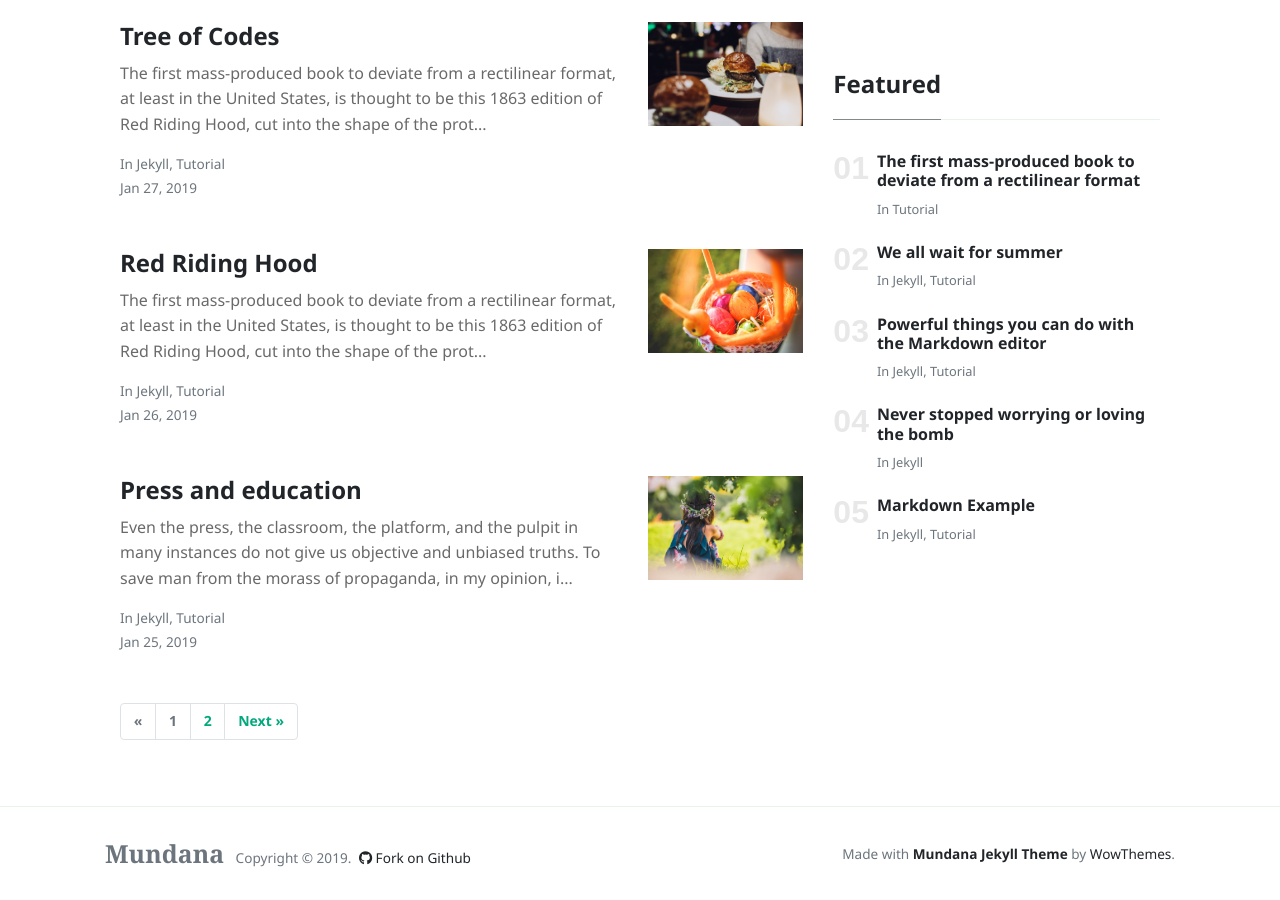
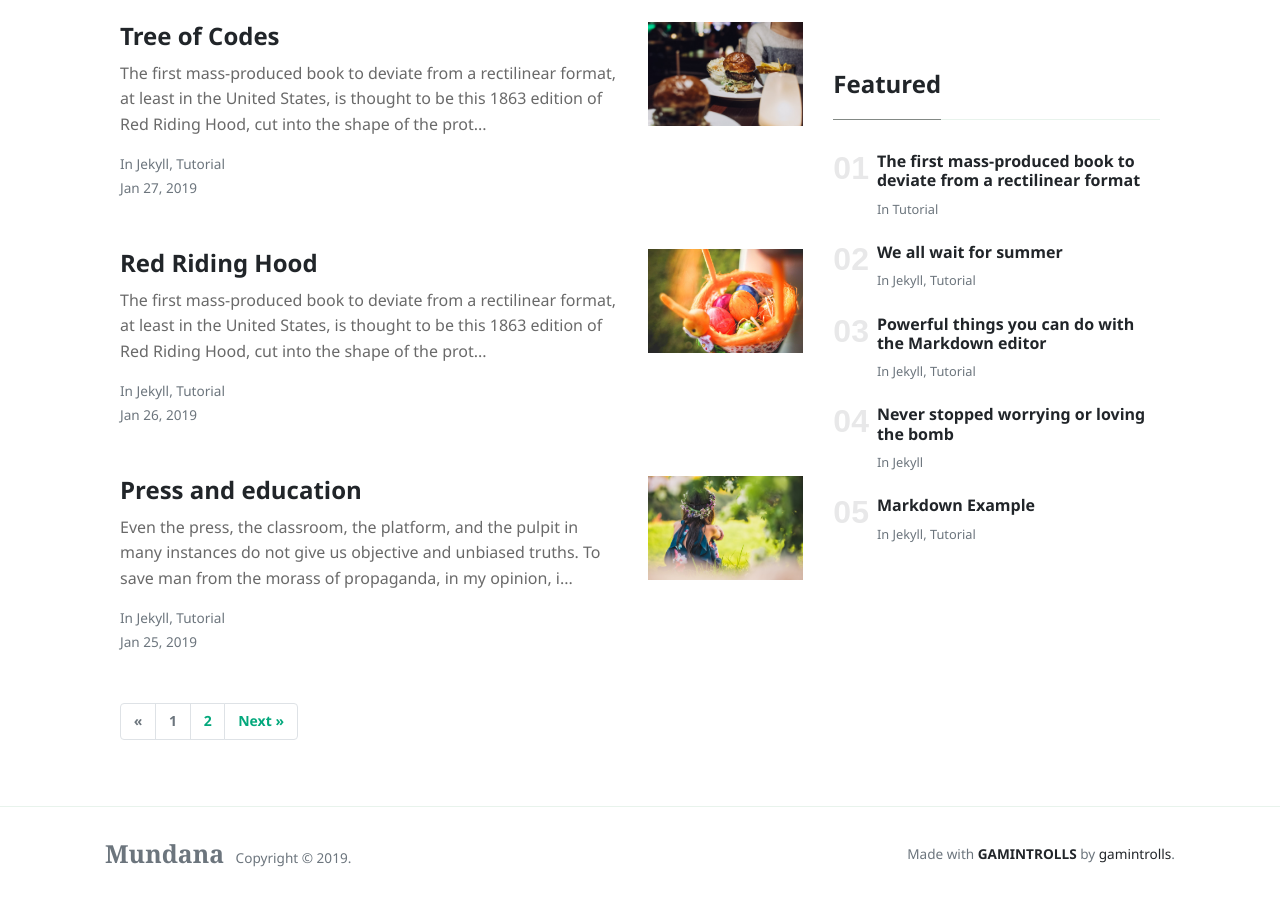
Before and after one commit to gamintrolls/gamintrolls.github.io, a Jekyll site: the page built from index.html, in a window 1280 px wide and 900 px high, scrolled down 1707 px. Built offline with Jekyll 4.4.1, drawn with Linux system fonts in a browser that asks for light colours; nearby versions of some CDN libraries; the list of posts is cut into pages by our own code.

Commit message:
Update default.html

```diff
--- a/_layouts/default.html
+++ b/_layouts/default.html
@@ -79,13 +79,9 @@
             <div>
                 <span class="navbar-brand mr-2 mb-0"><strong>Mundana</strong></span>
                 <span>Copyright © <script>document.write(new Date().getFullYear())</script>.</span>
-
-                <!--  Github Repo Star Btn-->
-                <a class="text-dark ml-1" target="_blank" href="https://github.com/wowthemesnet/mundana-theme-jekyll"><i class="fab fa-github"></i> Fork on Github</a>
-
             </div>
             <div>
-                Made with <a target="_blank" class="text-dark font-weight-bold" href="https://www.wowthemes.net/mundana-jekyll-theme/"> Mundana Jekyll Theme </a> by <a class="text-dark" target="_blank" href="https://www.wowthemes.net">WowThemes</a>.
+                Made with <a target="_blank" class="text-dark font-weight-bold" href="https://gamintrolls.github.io"> GAMINTROLLS </a> by <a class="text-dark" target="_blank" href="https://www.wowthemes.net">gamintrolls</a>.
             </div>
         </div>
         </div>
```
